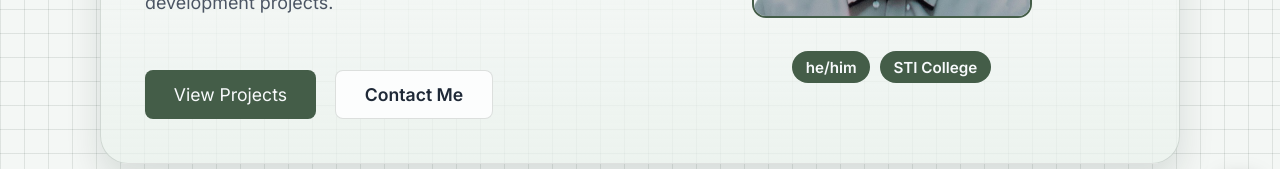
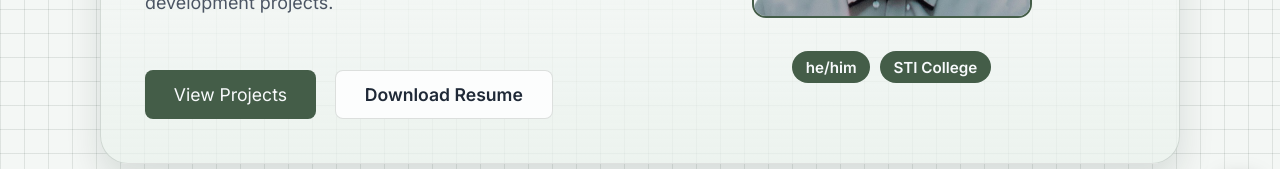
Before and after one commit to DevKennySoriano/vue-portfolio, a Vue app: page / in a window 1280 px wide. Shown: the part 567-736 px from the top of the page. Built offline with nearby package versions, Linux system fonts and the light colour scheme.

Commit message:
Added Resume

```diff
--- a/src/components/ui/homepage-about.vue
+++ b/src/components/ui/homepage-about.vue
@@ -82,9 +82,9 @@ const {
                 <router-link to="/projects" class="btn primary routerProjects">
                         View Projects
                 </router-link>
-                <router-link to="/contact" class="btn outline routerProjects secondary-link">
-                        Contact Me
-                </router-link>
+                <a href="/resume/Kenny_Soriano_Resume_April2026.pdf" class="btn outline routerProjects secondary-link" download>
+                  Download Resume
+                </a>
         </div>
 </section>
 </template>
```
Also changed, not shown: 2 other files (tests, documents, lock files or other folders).
